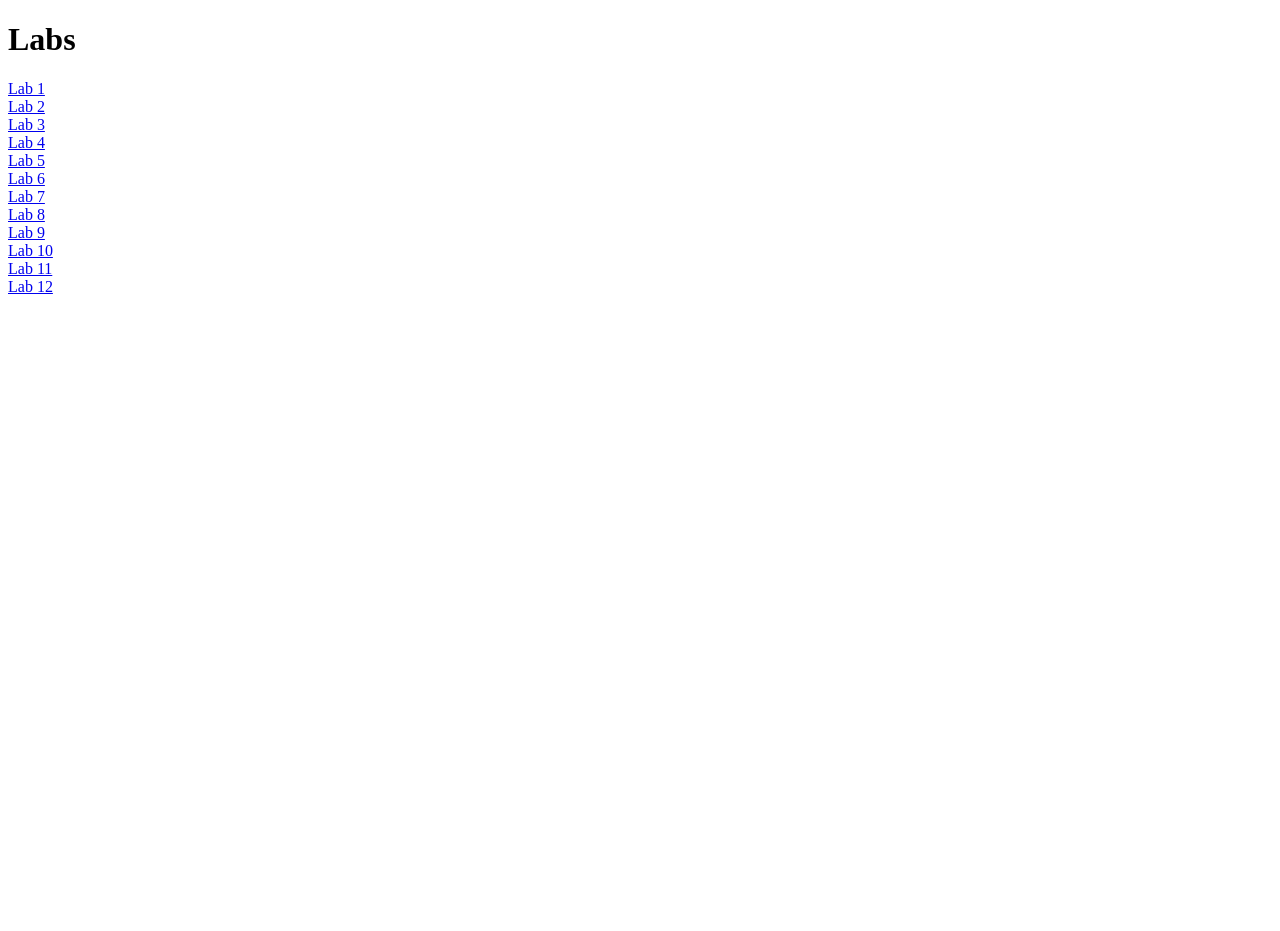
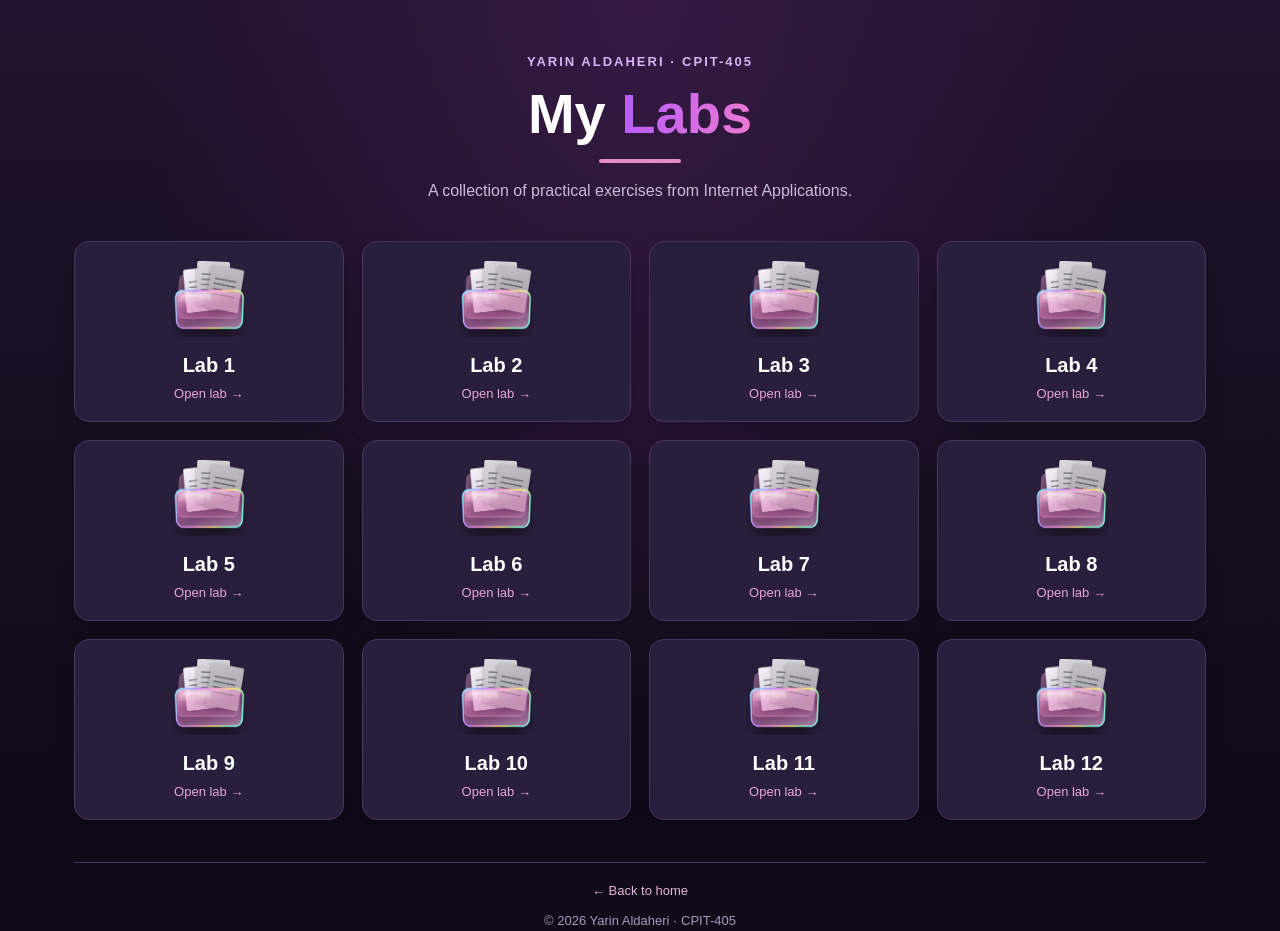
Before and after one commit to Yarinaldaheri/cpit-405-lab-1, a plain HTML site: page Labs/Labs.html in a window 1280 px wide. Before the commit the page ends 800 px from the top, so only its background shows below. Drawn offline with Linux system fonts and the light colour scheme.

Commit message:
Update CPIT-405 Labs website design

```diff
--- a/Labs/Labs.html
+++ b/Labs/Labs.html
@@ -3,33 +3,58 @@
 <head>
     <meta charset="UTF-8">
     <meta name="viewport" content="width=device-width, initial-scale=1.0">
-    <title>Labs</title>
+    <title>CPIT-405 | Labs</title>
+    <link rel="stylesheet" href="labs-style.css">
 </head>
 <body>
-    <h1>Labs</h1>
+
+    <header class="page-header">
+
+        <p class="eyebrow">YARIN ALDAHERI · CPIT-405</p>
+
+        <h1>My <span>Labs</span></h1>
+
+        <p class="page-description">
+            A collection of practical exercises from Internet Applications.
+        </p>
+
+    </header>
+
+    <main class="labs-grid">
+
         <a href="Lab1.html">Lab 1</a>
-    <br>
+
         <a href="Lab2.html">Lab 2</a>
-    <br>
+
         <a href="Lab3.html">Lab 3</a>
-    <br>
+
         <a href="Lab4.html">Lab 4</a>
-    <br>
+
         <a href="Lab5/Lab5.html">Lab 5</a>
-    <br>
+
         <a href="Lab6/Lab6.html">Lab 6</a>
-    <br>
+
         <a href="Lab7.html">Lab 7</a>
-    <br>
+
         <a href="Lab8.html">Lab 8</a>
-    <br>
+
         <a href="Lab9.html">Lab 9</a>
-    <br>
+
         <a href="Lab10.html">Lab 10</a>
-    <br>
+
         <a href="Lab11.html">Lab 11</a>
-    <br>
+
         <a href="Lab12.html">Lab 12</a>
+
+    </main>
+
+    <footer>
+
+        <a href="../index.html">← Back to home</a>
+
+        <p>© 2026 Yarin Aldaheri · CPIT-405</p>
+
+    </footer>
+
 </body>
-
 </html>
--- /dev/null
+++ b/Labs/labs-style.css
@@ -0,0 +1,179 @@
+/* Yarin Aldaheri - CPIT-405 Labs Page */
+
+/* Reset default browser spacing */
+* {
+    margin: 0;
+    padding: 0;
+    box-sizing: border-box;
+}
+
+/* Page background */
+body {
+    max-width: 1180px;
+    min-height: 100vh;
+    margin: 0 auto;
+    padding: 54px 24px 30px;
+    font-family: Arial, sans-serif;
+    color: #f5f0fb;
+
+    background:
+        radial-gradient(ellipse at 50% 0%, #351943 0%, transparent 55%),
+        linear-gradient(180deg, #21132d, #100a19 85%);
+}
+
+/* Page heading */
+.page-header {
+    margin-bottom: 38px;
+    text-align: center;
+}
+
+/* Small text above the title */
+.eyebrow {
+    margin-bottom: 12px;
+    color: #d7b5f5;
+    font-size: 13px;
+    font-weight: bold;
+    letter-spacing: 2px;
+}
+
+/* Main title */
+h1 {
+    color: #ffffff;
+    font-size: 56px;
+}
+
+/* Gradient color for Labs */
+h1 span {
+    display: inline-block;
+    background: linear-gradient(100deg, #b65cff, #ed79d0);
+    -webkit-background-clip: text;
+    background-clip: text;
+    color: transparent;
+}
+
+/* Line under the title */
+h1::after {
+    content: "";
+    display: block;
+    width: 82px;
+    height: 4px;
+    margin: 13px auto 0;
+    border-radius: 4px;
+    background-color: #e58bc9;
+}
+
+/* Page description */
+.page-description {
+    margin-top: 16px;
+    color: #c8bbd6;
+    font-size: 16px;
+    line-height: 1.5;
+}
+
+/* Arrange labs in a grid */
+.labs-grid {
+    display: grid;
+    grid-template-columns: repeat(4, 1fr);
+    gap: 18px;
+}
+
+/* Lab cards */
+.labs-grid a {
+    display: block;
+    min-height: 178px;
+    padding: 112px 16px 20px;
+    border: 1px solid #49365d;
+    border-radius: 15px;
+    background-color: #291e3b;
+    background-image: url("folder.png");
+    background-repeat: no-repeat;
+    background-position: center 19px;
+    background-size: 76px 76px;
+    color: #ffffff;
+    font-size: 20px;
+    font-weight: bold;
+    text-align: center;
+    text-decoration: none;
+    box-shadow: 0 8px 20px rgba(8, 4, 15, 0.16);
+    transition: transform 0.25s, border-color 0.25s, background-color 0.25s;
+}
+
+/* Text under each lab */
+.labs-grid a::after {
+    content: "Open lab →";
+    display: block;
+    margin-top: 9px;
+    color: #e8a6d4;
+    font-size: 13px;
+    font-weight: normal;
+}
+
+/* Card hover effect */
+.labs-grid a:hover {
+    transform: translateY(-5px);
+    border-color: #d98ac2;
+    background-color: #332448;
+}
+
+/* Keyboard focus */
+.labs-grid a:focus-visible,
+footer a:focus-visible {
+    outline: 3px solid #f1b8df;
+    outline-offset: 4px;
+}
+
+/* Footer */
+footer {
+    margin-top: 42px;
+    padding-top: 20px;
+    border-top: 1px solid #49365d;
+    color: #aa9ab9;
+    font-size: 13px;
+    text-align: center;
+}
+
+/* Back to home link */
+footer a {
+    display: inline-block;
+    margin-bottom: 15px;
+    color: #e8b5dc;
+    text-decoration: none;
+}
+
+/* Footer hover */
+footer a:hover {
+    color: #ffffff;
+}
+
+/* Tablet screens */
+@media (max-width: 900px) {
+
+    .labs-grid {
+        grid-template-columns: repeat(2, 1fr);
+    }
+}
+
+/* Mobile screens */
+@media (max-width: 520px) {
+
+    body {
+        padding: 38px 18px 24px;
+    }
+
+    h1 {
+        font-size: 42px;
+    }
+
+    .page-description {
+        font-size: 14px;
+    }
+
+    .labs-grid {
+        grid-template-columns: 1fr;
+        gap: 14px;
+    }
+
+    .labs-grid a {
+        min-height: 160px;
+    }
+}
--- /dev/null
+++ b/home-style.css
@@ -0,0 +1,138 @@
+/* Yarin Aldaheri - CPIT-405 Home Page */
+
+/* Reset default browser spacing */
+* {
+    margin: 0;
+    padding: 0;
+    box-sizing: border-box;
+}
+
+/* Page background */
+body {
+    min-height: 100vh;
+    display: flex;
+    align-items: center;
+    justify-content: center;
+    padding: 30px 20px;
+    font-family: Arial, sans-serif;
+    text-align: center;
+    color: white;
+
+    background:
+        radial-gradient(ellipse at 50% 0%, #351943 0%, transparent 55%),
+        linear-gradient(180deg, #21132d, #100a19 85%);
+}
+
+/* Main content */
+main {
+    width: 100%;
+    max-width: 850px;
+    transform: translateY(-25px);
+}
+
+/* Laptop picture */
+img {
+    display: block;
+    width: 100%;
+    max-width: 620px;
+    height: auto;
+    margin: 0 auto 65px;
+    transition: transform 0.4s;
+}
+
+/* Image hover effect */
+img:hover {
+    transform: translateY(-8px);
+}
+
+/* Welcome text */
+.welcome {
+    color: #ffffff;
+    font-size: 23px;
+    font-weight: bold;
+    letter-spacing: 5px;
+}
+
+/* My name */
+h1 {
+    margin-top: 5px;
+    color: #ed79d0;
+    font-size: 64px;
+    font-weight: bold;
+}
+
+/* Purple line under the name */
+h1::after {
+    content: "";
+    display: block;
+    width: 95px;
+    height: 5px;
+    margin: 17px auto 0;
+    border-radius: 5px;
+    background-color: #bd6aff;
+}
+
+/* Course information */
+.info {
+    margin-top: 12px;
+    color: #c9a2ff;
+    font-size: 20px;
+    letter-spacing: 1px;
+}
+
+/* Labs button */
+a {
+    display: inline-block;
+    margin-top: 32px;
+    padding: 16px 48px;
+    border-radius: 35px;
+    border-bottom: 6px solid #913fc9;
+    background: linear-gradient(100deg, #b65cff, #eb70d0);
+    color: white;
+    font-size: 23px;
+    font-weight: bold;
+    text-decoration: none;
+    transition: transform 0.3s, border-bottom-width 0.3s;
+}
+
+/* Button hover effect */
+a:hover {
+    transform: translateY(4px);
+    border-bottom-width: 2px;
+}
+
+/* Keyboard focus */
+a:focus-visible {
+    outline: 3px solid #f4c5e8;
+    outline-offset: 4px;
+}
+
+/* Responsive design */
+@media (max-width: 600px) {
+
+    main {
+        transform: translateY(-12px);
+    }
+
+    img {
+        margin-bottom: 40px;
+    }
+
+    .welcome {
+        font-size: 16px;
+        letter-spacing: 3px;
+    }
+
+    h1 {
+        font-size: 40px;
+    }
+
+    .info {
+        font-size: 15px;
+    }
+
+    a {
+        font-size: 18px;
+        padding: 14px 35px;
+    }
+}
```
Also changed, not shown: index.html (+16 -3 lines), Labs/folder.png (added), laptop.png (added). Lines whose indentation alone changed are shown as unchanged.
